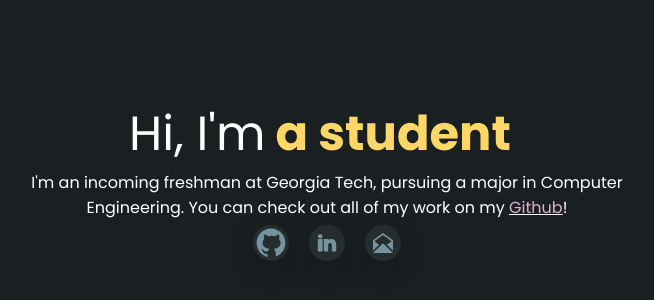
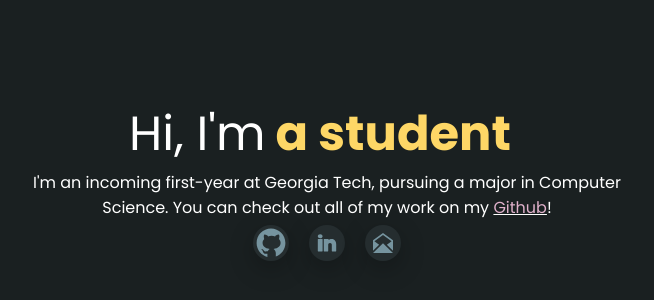
Before and after one commit to siddhxrth/siddharth-lohani-dot-dev, a Next.js app: page / in a window 1280 px wide. Shown: the part 234-534 px from the top of the page, without its empty margins (313-967 px from the left). Built offline with nearby package versions, Linux system fonts and the light colour scheme.

Commit message:
change major to cs

```diff
--- a/pages/index.js
+++ b/pages/index.js
@@ -49,7 +49,7 @@ export default function Home() {
             marginBottom: 0,
           }}
         >
-          I&apos;m an incoming freshman at Georgia Tech, pursuing a major in Computer Engineering.
+          I&apos;m an incoming first-year at Georgia Tech, pursuing a major in Computer Science.
           You can check out all of my work on my <u><a href={githubLink} target="_blank" rel="noreferrer" style={{ "color": "#E0B1CB" }}>Github</a></u>!
 
           <br></br>
```
